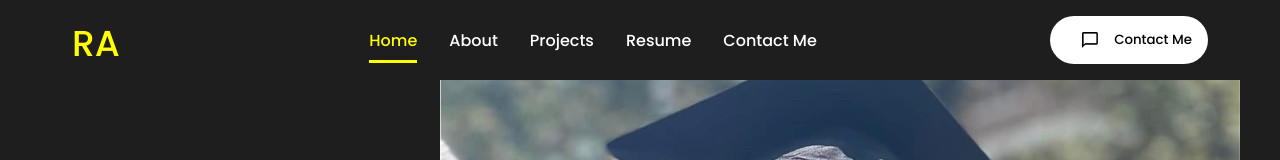
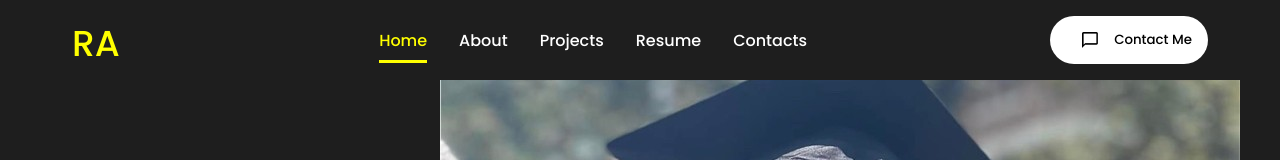
Before and after one commit to raddiego24/portfolio-website, a React (Create React App) app: page / in a window 1280 px wide. Shown: the top 160 px of the page. Built offline with nearby package versions, Linux system fonts and the light colour scheme.

Commit message:
changed navbar

```diff
--- a/src/components/NavBar/navbar.js
+++ b/src/components/NavBar/navbar.js
@@ -17,7 +17,7 @@
             <Link activeClass='active' to='skills' spy={true} smooth={true} offset={-50} duration={500} className="desktopMenuListItem">About</Link>
             <Link activeClass='active' to='projects' spy={true} smooth={true} offset={-50} duration={500} className="desktopMenuListItem">Projects</Link>
             <Link activeClass='active' to='resume' spy={true} smooth={true} offset={-50} duration={500} className="desktopMenuListItem">Resume</Link>
-            <Link activeClass='active' to='contact' spy={true} smooth={true} offset={-50} duration={500} className="desktopMenuListItem">Contact Me</Link>
+            <Link activeClass='active' to='contact' spy={true} smooth={true} offset={-50} duration={500} className="desktopMenuListItem">Contacts</Link>
         </div>
         <button className="desktopMenuBtn">
             <img src={contactImg} alt="" className="desktopMenuImg" /> <Link to='contact' smooth={true} offset={-50} duration={500} className="">Contact Me</Link>
@@ -28,7 +28,7 @@
             <Link activeClass='active' to='skills' spy={true} smooth={true} offset={-50} duration={500} className="mobileListItem" onClick={()=>setShowMenu(false)}>About</Link>
             <Link activeClass='active' to='projects' spy={true} smooth={true} offset={-50} duration={500} className="mobileListItem" onClick={()=>setShowMenu(false)}>Projects</Link>
             <Link activeClass='active' to='resume' spy={true} smooth={true} offset={-50} duration={500} className="mobileListItem" onClick={()=>setShowMenu(false)}>Resume</Link>
-            <Link activeClass='active' to='contact' spy={true} smooth={true} offset={-50} duration={500} className="mobileListItem" onClick={()=>setShowMenu(false)}>Contact Me</Link>
+            <Link activeClass='active' to='contact' spy={true} smooth={true} offset={-50} duration={500} className="mobileListItem" onClick={()=>setShowMenu(false)}>Contacts</Link>
         </div>
     </nav>
   )
```
